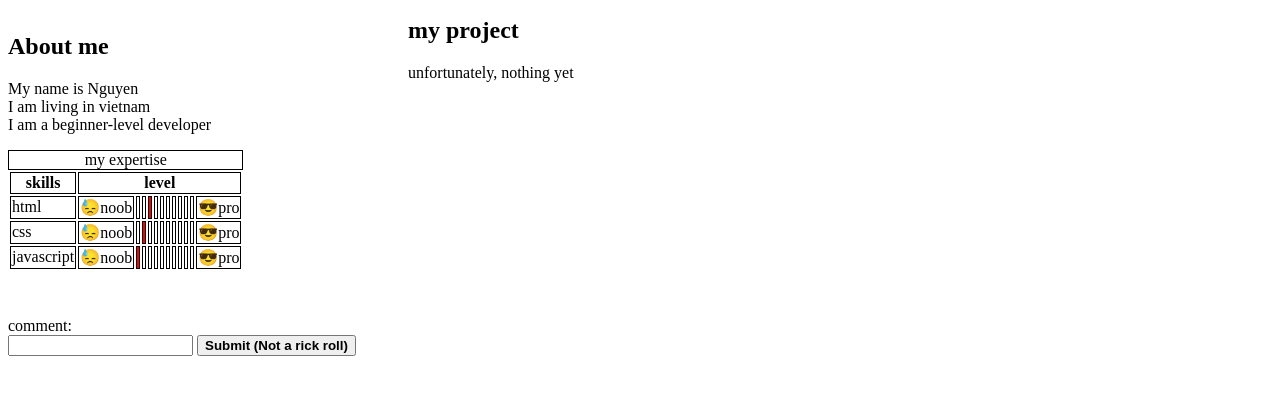
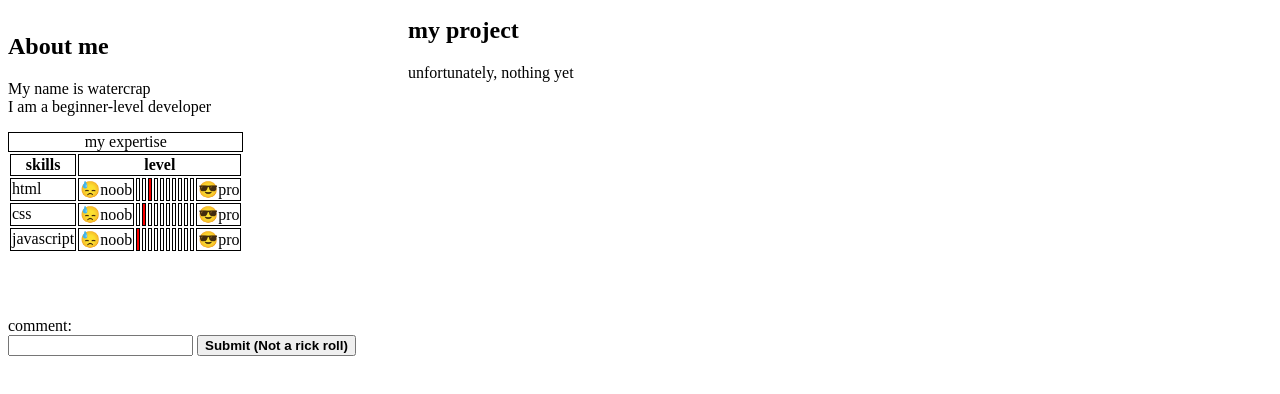
Before and after one commit to ngncog/myportfolio, a plain HTML site: page index.html in a window 1280 px wide. Shown: the part 124-518 px from the top of the page. Drawn offline with Linux system fonts and the light colour scheme.

Commit message:
Update index.html

```diff
--- a/index.html
+++ b/index.html
@@ -26,8 +26,7 @@
 
            <section>
             <h1>About me</h1>
-            <p>My name is Nguyen
-            <Br>I am living in <a href="https://vi.wikipedia.org/wiki/Vi%E1%BB%87t_Nam" target="_blank">vietnam</a>
+            <p>My name is watercrap
             <br>I am a beginner-level developer
             </p>
             <table>
```
